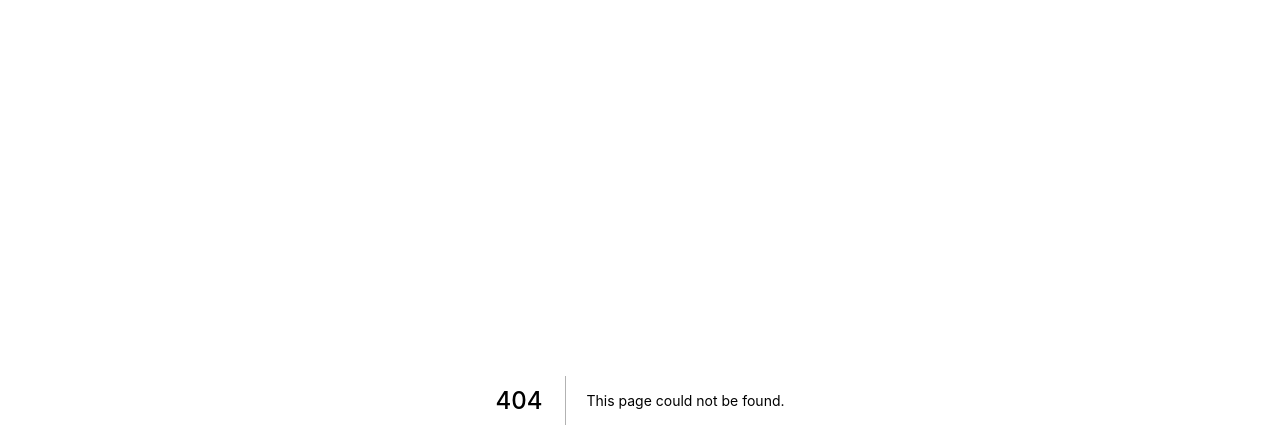
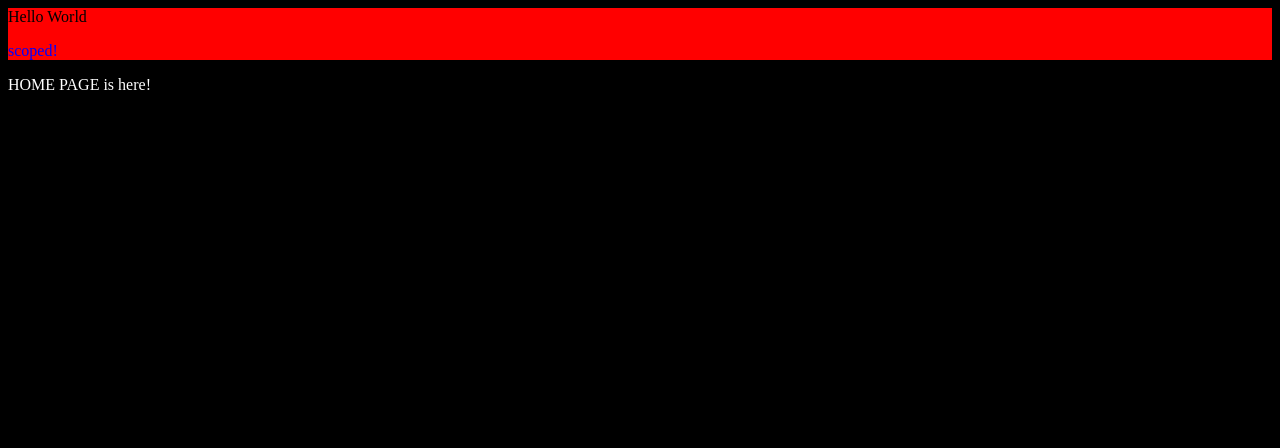
Before and after one commit to jfiume/next-tutorial2, a Next.js app: page /dynamic in a window 1280 px wide. Before the commit this address had no page. Shown: the top 448 px of the page. Built offline with nearby package versions, Linux system fonts and the light colour scheme.

Commit message:
Dynamic Imports without SSR

```diff
--- /dev/null
+++ b/pages/dynamic.js
@@ -0,0 +1,21 @@
+import dynamic from 'next/dynamic'
+
+const DynamicComponent = dynamic(import('./hello'))
+
+const DynamicComponentWithCustomLoading = dynamic(
+  import('./hello'),
+  {
+    loading: () => <p>...</p>
+  }
+)
+
+const DynamicComponentWithNoSSR = dynamic(import('./hello'), {
+  ssr: false
+})
+
+export default () =>
+  <div>
+    {/* <Header /> */}
+    <DynamicComponentWithNoSSR />
+    <p style={{color: 'white'}}>HOME PAGE is here!</p>
+  </div>
```
